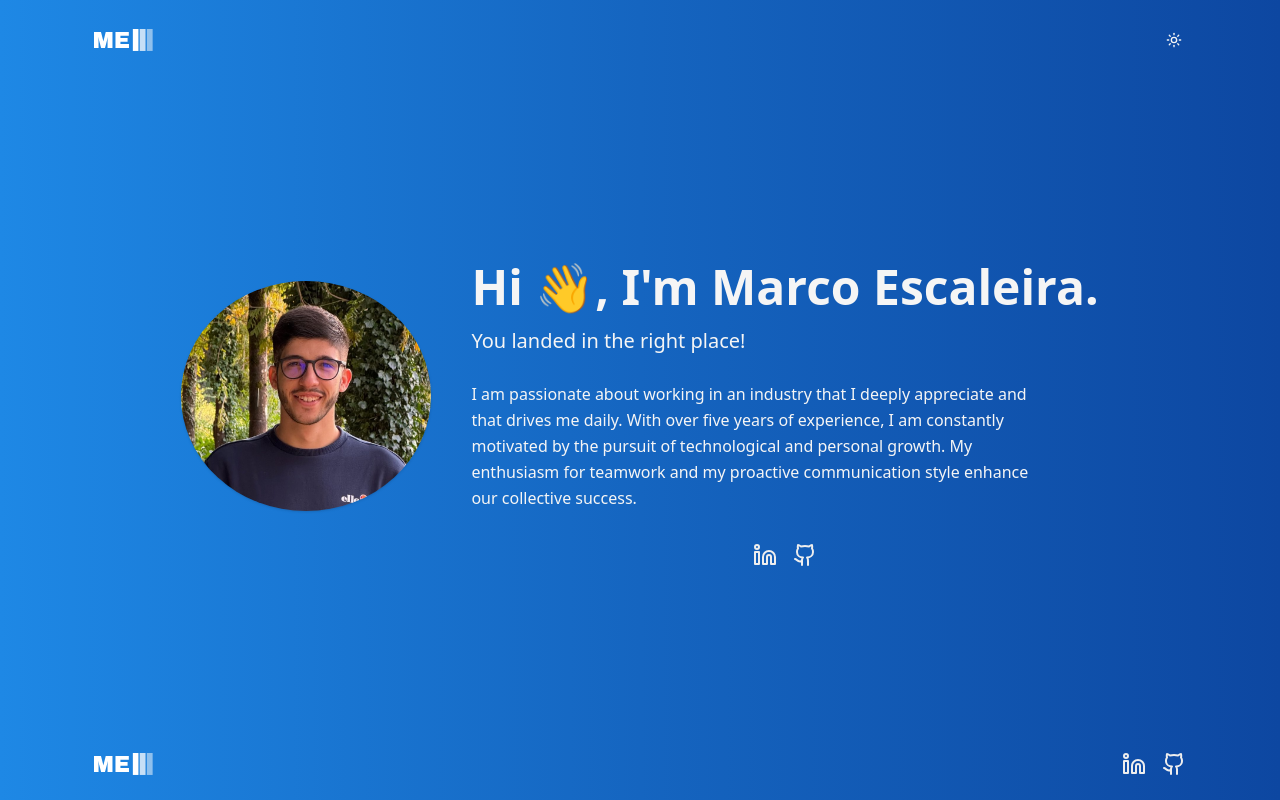
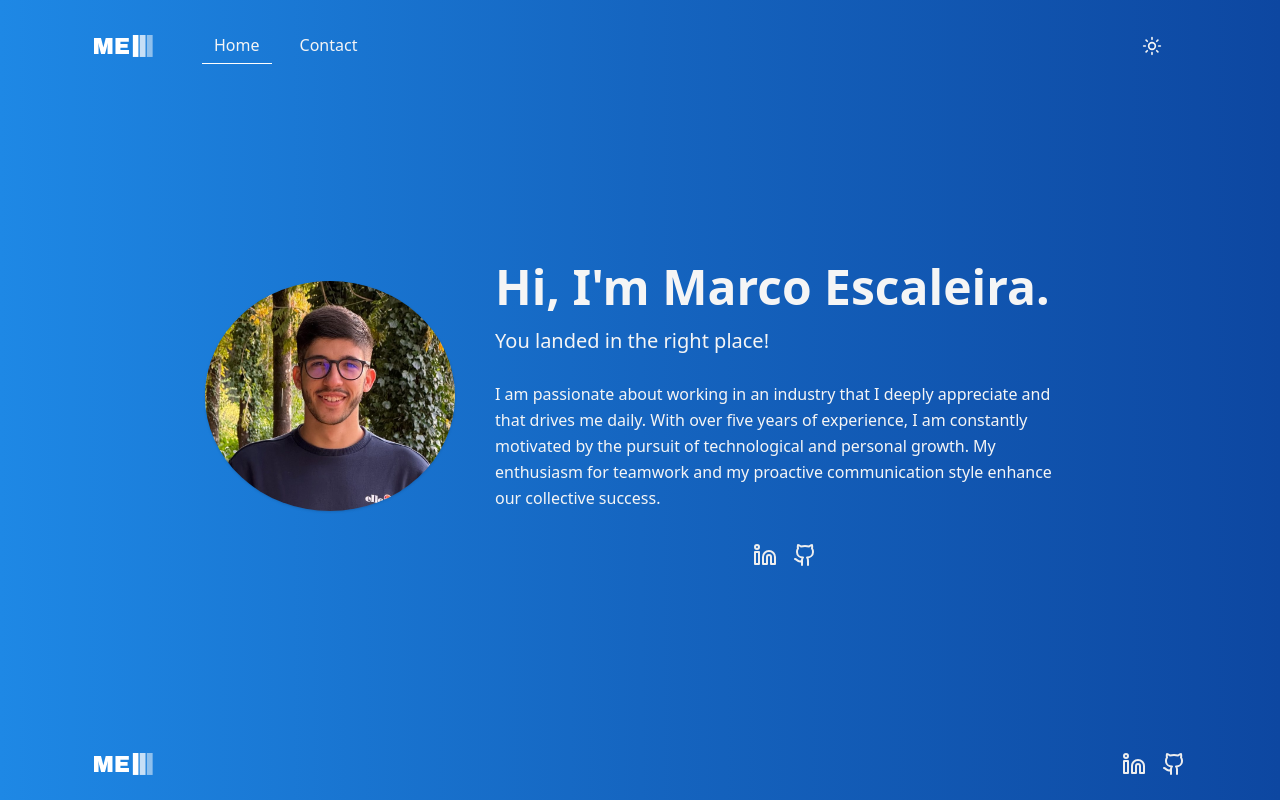
Before and after one commit to MarcoEscaleira/portfolio, a Next.js app: page / in a window 1280 px wide. Built offline with nearby package versions, Linux system fonts and the light colour scheme.

Commit message:
feat: enable contact page

```diff
--- a/src/components/ThemeSwitcher.tsx
+++ b/src/components/ThemeSwitcher.tsx
@@ -1,26 +1,18 @@
-import { useState, useEffect } from "react";
+import { Button } from "@material-tailwind/react";
 import { Moon, Sun } from "lucide-react";
 import { useTheme } from "next-themes";
 
 export const ThemeSwitcher = () => {
-  const [mounted, setMounted] = useState(false);
   const { theme, setTheme } = useTheme();
 
-  useEffect(() => {
-    setMounted(true);
-  }, []);
-
-  if (!mounted) {
-    return null;
-  }
-
   return (
-    <button
-      className="rounded-md p-1 duration-200 hover:scale-110 active:scale-100 dark:bg-[#212933]"
+    <Button
+      variant="text"
+      className="duration-200 hover:scale-110 active:scale-100 text-white-500 dark:text-gray-200"
       onClick={() => setTheme(theme === "dark" ? "light" : "dark")}
       aria-label="Color mode switch"
     >
-      {theme === "light" ? <Moon className="w-4" /> : <Sun className="w-4" />}
-    </button>
+      {theme === "light" ? <Moon className="size-5" /> : <Sun className="size-5" />}
+    </Button>
   );
 };
--- a/src/components/layout/Footer.tsx
+++ b/src/components/layout/Footer.tsx
@@ -5,7 +5,7 @@ import Link from "next/link";
 
 export const Footer: FC = () => {
   return (
-    <footer className={`bg-transparent dark:bg-gray-900`}>
+    <footer className={`bg-transparent`}>
       <div className="container mx-auto flex items-center justify-between p-4 sm:flex-row sm:p-6">
         <Link href="/">
           <Image src="/logo-white.svg" alt="logo-marco" height={60} width={60} className="text-black" />
--- a/src/components/layout/Header.tsx
+++ b/src/components/layout/Header.tsx
@@ -1,5 +1,6 @@
 import { FC } from "react";
 import Image from "next/image";
+import Link from "next/link";
 import { useRouter } from "next/router";
 import { ThemeSwitcher } from "src/components/ThemeSwitcher";
 
@@ -11,24 +12,23 @@ export const Header: FC = () => {
       <div className="container mx-auto flex items-center justify-between p-4 sm:flex-row sm:p-6">
         <section className="flex items-center">
           <Image src="/logo-white.svg" alt="logo-marco" height={60} width={60} loading="lazy" />
-          {/*<nav className="ml-8 flex gap-4">*/}
-          {/*  {[*/}
-          {/*    ["Home", "/"],*/}
-          {/*    ["Portfolio", "/portfolio"],*/}
-          {/*    ["Contact", "/contact"],*/}
-          {/*  ].map(([title, path]) => {*/}
-          {/*    const isActiveClass = router.pathname === path ? "border-b border-b-white text-slate-200" : "";*/}
-          {/*    return (*/}
-          {/*      <Link*/}
-          {/*        key={path}*/}
-          {/*        href={path}*/}
-          {/*        className={`hover:text-slate-200 px-3 py-2 font-medium hover:border-b hover:border-b-white ${isActiveClass}`}*/}
-          {/*      >*/}
-          {/*        {title}*/}
-          {/*      </Link>*/}
-          {/*    );*/}
-          {/*  })}*/}
-          {/*</nav>*/}
+          <nav className="ml-8 md:ml-12 flex gap-4">
+            {[
+              ["Home", "/"],
+              ["Contact", "/contact"],
+            ].map(([title, path]) => {
+              const isActiveClass = router.pathname === path ? "border-b border-b-white text-slate-200" : "";
+              return (
+                <Link
+                  key={path}
+                  href={path}
+                  className={`hover:text-slate-200 px-3 py-2 font-medium hover:border-b hover:border-b-white ${isActiveClass}`}
+                >
+                  {title}
+                </Link>
+              );
+            })}
+          </nav>
         </section>
         <section>
           <ThemeSwitcher />
--- a/src/components/layout/Layout.tsx
+++ b/src/components/layout/Layout.tsx
@@ -11,7 +11,7 @@ export const Layout = ({ children }: PropsWithChildren) => {
   return (
     <>
       <Head>
-        <title>Escaleira&apos;s Portfolio</title>
+        <title>Marco Escaleira</title>
         <link rel="icon" href="/favicon.ico" sizes="32x32" />
         <link rel="icon" href="/favicon-16x16.png" sizes="16x16" />
         <link rel="apple-touch-icon" href="/apple-touch-icon.png" />
--- a/src/pages/index.tsx
+++ b/src/pages/index.tsx
@@ -9,7 +9,7 @@ export default function Home() {
       <Image src="/marco.jpg" alt="Marco's face" width={250} height={250} className="rounded-[50%] shadow" />
       <div className="p-4 md:ml-10 md:p-0">
         <Typography variant="h1" className="mb-2">
-          Hi 👋, I&apos;m Marco Escaleira.
+          Hi, I&apos;m Marco Escaleira.
         </Typography>
         <Typography variant="lead" className="mb-6">
           You landed in the right place!
```
Also changed, not shown: 1 other file (tests, documents, lock files or other folders).
